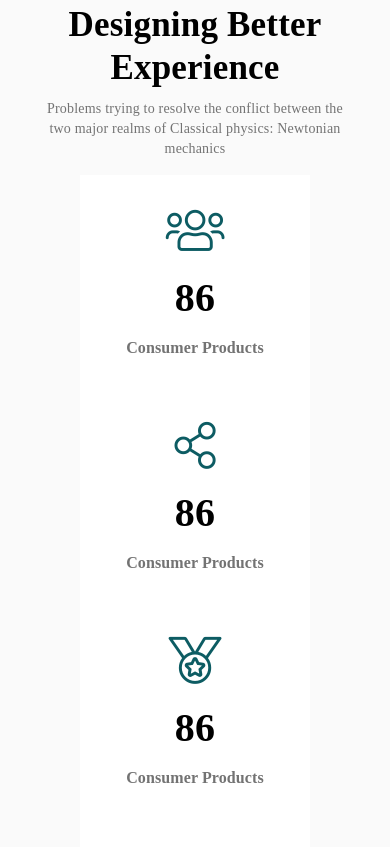
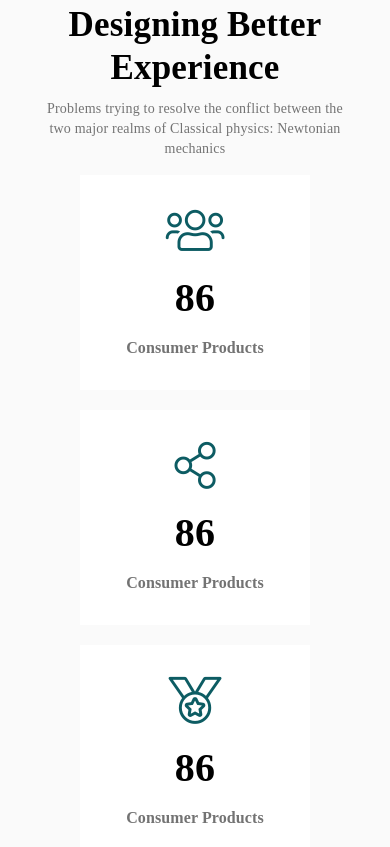
Before and after one commit to agatha022908/Relvise, a plain HTML site: page index.html in a window 390 px wide. Shown: the part 1153-2000 px from the top of the page. Drawn offline with Linux system fonts and the light colour scheme.

Commit message:
Update media.css

```diff
--- a/style/media.css
+++ b/style/media.css
@@ -84,6 +84,7 @@
       transform: translateY(-25%);
     }
     .ex__card{
+        row-gap: 20px;
         flex-wrap: wrap;
     }
     .who__card {
```
